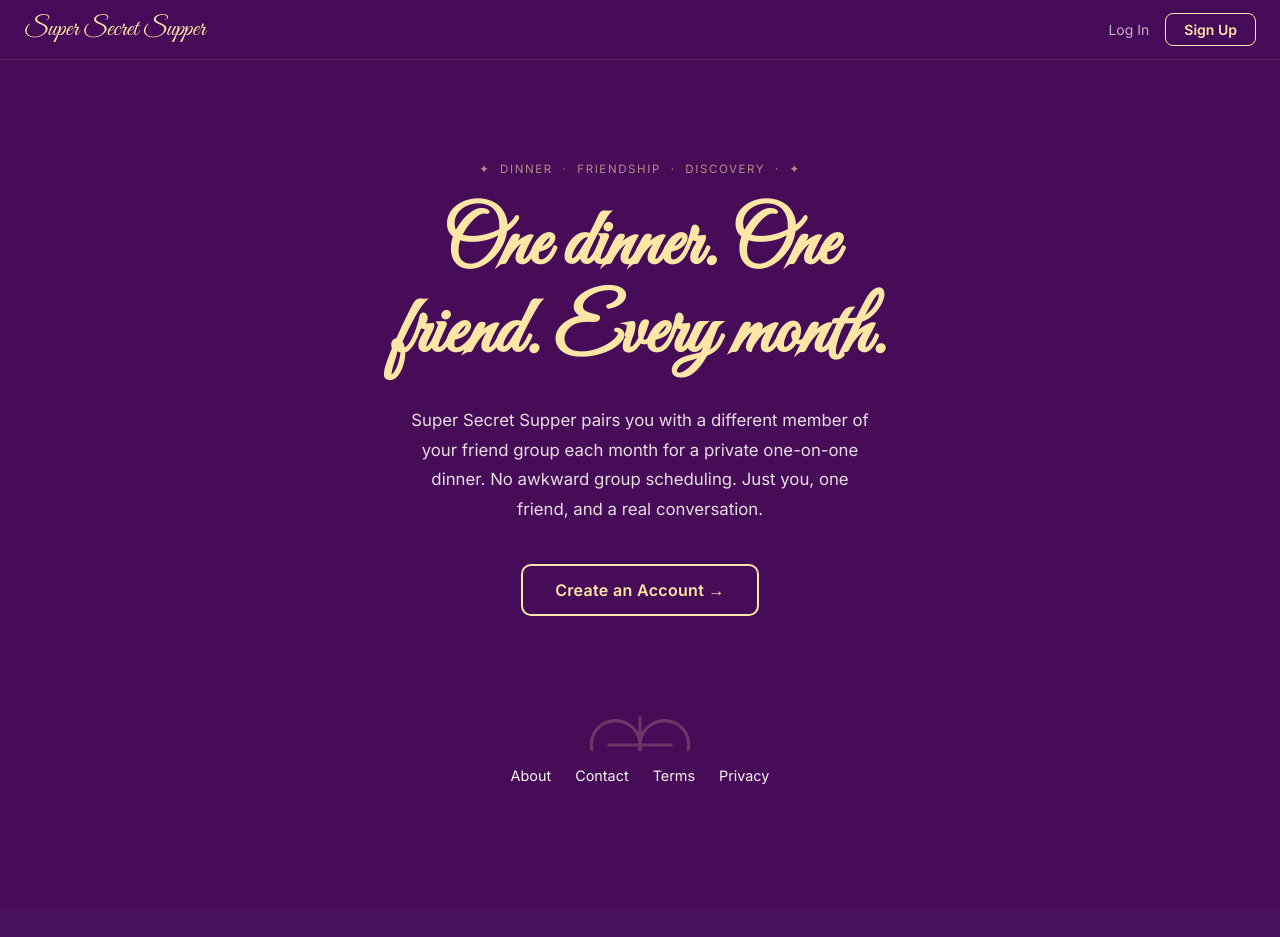
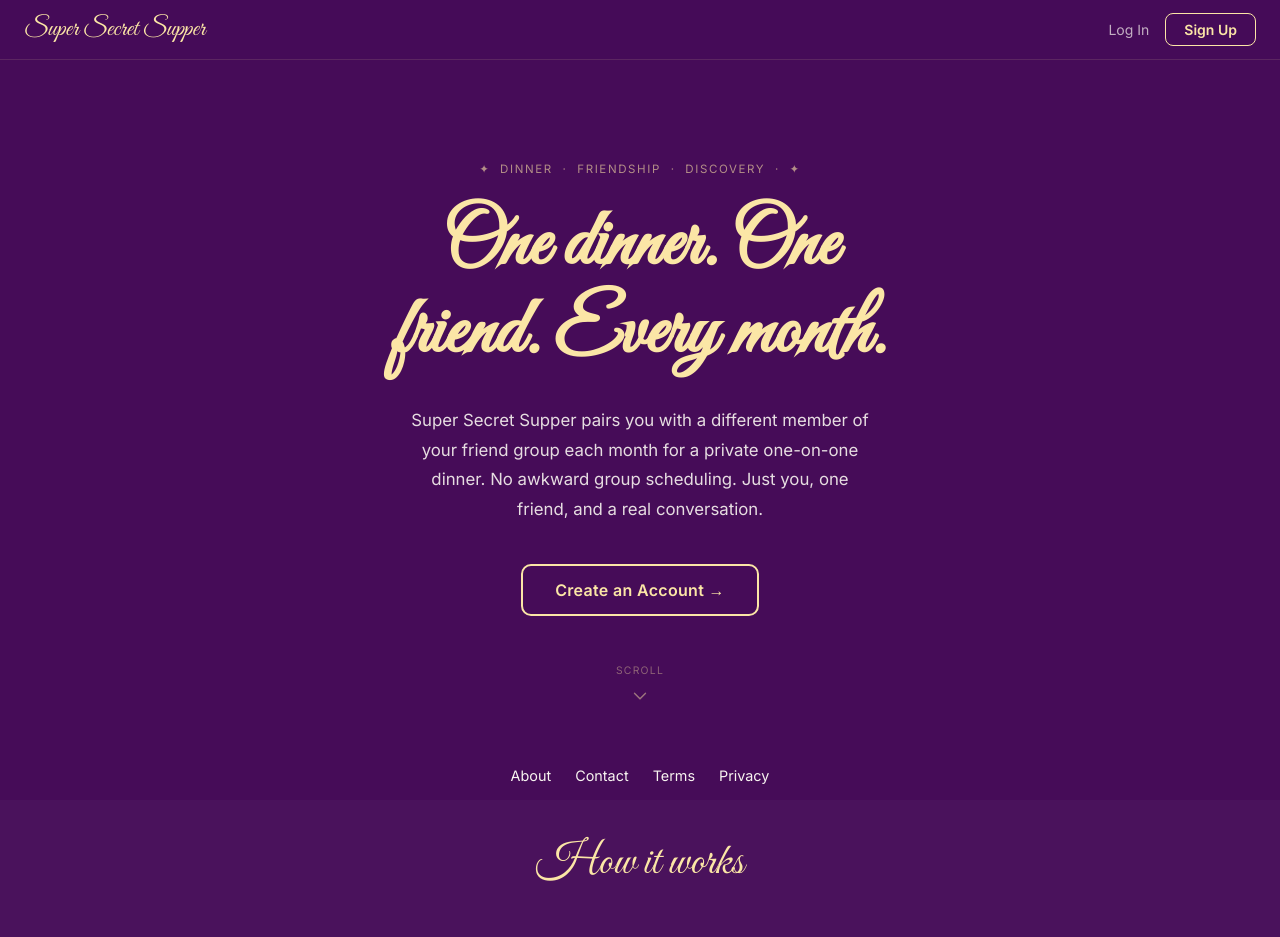
Before and after one commit to kierawilson25/super-secret-supper, a Next.js app: page / in a window 1280 px wide. Shown: the top 937 px of the page. Built offline with nearby package versions, Linux system fonts and the light colour scheme; no server answers.

Commit message:
fix: remove decorative SVG, add bouncing scroll indicator to hero
Replaces the intersecting-circles logo (visually confusing as a dead end)
with a subtle 'scroll' label + animated bouncing chevron. Also reduces hero
bottom padding from 100px to 48px so the next section peeks above the fold.

```diff
--- a/src/app/globals.css
+++ b/src/app/globals.css
@@ -72,6 +72,19 @@ input:disabled::placeholder {
   text-decoration: underline;
 }
 
+@keyframes scroll-bounce {
+  0%, 100% { transform: translateY(0); opacity: 0.5; }
+  50% { transform: translateY(7px); opacity: 1; }
+}
+
+.scroll-indicator {
+  animation: scroll-bounce 2s ease-in-out infinite;
+}
+
+@media (prefers-reduced-motion: reduce) {
+  .scroll-indicator { animation: none; }
+}
+
 .icon {
   margin: 2rem 0;
 }
--- a/src/app/page.tsx
+++ b/src/app/page.tsx
@@ -126,7 +126,7 @@ function NavBar() {
 // ─── Hero ───────────────────────────────────────────────────────────────────
 function HeroSection() {
   return (
-    <section id="hero" aria-labelledby="hero-heading" style={{ ...section, paddingTop: '100px', paddingBottom: '100px', textAlign: 'center' }}>
+    <section id="hero" aria-labelledby="hero-heading" style={{ ...section, paddingTop: '100px', paddingBottom: '48px', textAlign: 'center' }}>
       <div style={{ ...col, maxWidth: '520px' }}>
         <p style={{ fontFamily: 'Inter, sans-serif', fontSize: '0.72rem', letterSpacing: '0.14em', textTransform: 'uppercase', color: 'rgba(251,230,166,0.6)', marginBottom: '24px', marginTop: 0 }} aria-hidden="true">
           ✦&nbsp; Dinner &nbsp;·&nbsp; Friendship &nbsp;·&nbsp; Discovery &nbsp;·&nbsp; ✦
@@ -141,12 +141,12 @@ function HeroSection() {
           Super Secret Supper pairs you with a different member of your friend group each month for a private one-on-one dinner. No awkward group scheduling. Just you, one friend, and a real conversation.
         </p>
         <CtaButton href="/signup">Create an Account →</CtaButton>
-        <div style={{ marginTop: '64px', display: 'flex', justifyContent: 'center' }} aria-hidden="true">
-          <svg viewBox="0 0 64 64" xmlns="http://www.w3.org/2000/svg" style={{ width: 130, height: 130, stroke: gold, fill: 'none', strokeWidth: 1.5, opacity: 0.2 }}>
-            <circle cx="20" cy="32" r="12" />
-            <circle cx="44" cy="32" r="12" />
-            <path d="M32 18 L32 46" />
-            <path d="M16 32 L48 32" />
+        <div style={{ marginTop: '48px', display: 'flex', flexDirection: 'column', alignItems: 'center', gap: '8px' }} aria-hidden="true">
+          <span style={{ fontFamily: 'Inter, sans-serif', fontSize: '0.65rem', letterSpacing: '0.12em', textTransform: 'uppercase', color: 'rgba(251,230,166,0.4)' }}>
+            scroll
+          </span>
+          <svg className="scroll-indicator" viewBox="0 0 24 24" fill="none" stroke={gold} strokeWidth="1.5" strokeLinecap="round" strokeLinejoin="round" style={{ width: 22, height: 22, opacity: 0.5 }}>
+            <path d="M6 9l6 6 6-6" />
           </svg>
         </div>
       </div>
```
